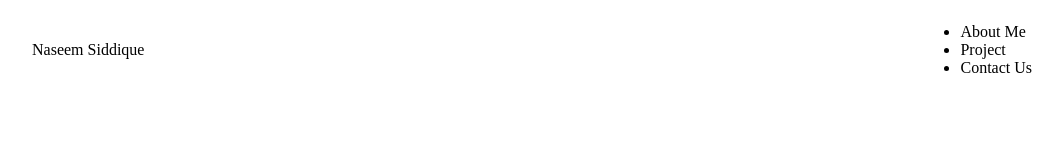
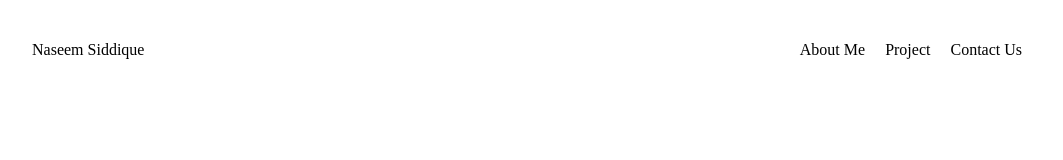
Before and after one commit to nasim223/frontendsimplified, a plain HTML site: page index.html in a window 1280 px wide. Shown: the whole page, without its empty margins (108-1171 px from the left). Drawn offline with Linux system fonts and the light colour scheme.

Commit message:
first commit

```diff
--- a/index.html
+++ b/index.html
@@ -11,7 +11,7 @@
    <section id="myself">
       <nav>
         <div class="mylogo">Naseem Siddique</div>
-        <ul>
+        <ul class="nav-link">
             <li><a>About Me</a></li>
             <li><a>Project</a></li>
             <li><a>Contact Us</a></li>
--- a/styles.css
+++ b/styles.css
@@ -1,7 +1,9 @@
+@import url('https://fonts.googleapis.com/css2?family=Oswald:wght@300&display=swap');
 *{
     padding: 0px;
     margin: 0px;
     box-sizing: border-box;
+
 }
 
 
@@ -14,3 +16,14 @@ nav {
     justify-content: space-between;
     align-items: center;
 }
+
+.nav-link{
+    display: flex;
+    justify-content: flex-end;
+    list-style: none;
+    line-height: 20px;
+}
+
+.nav-link li a{
+    margin: 0px 10px;
+}
```
